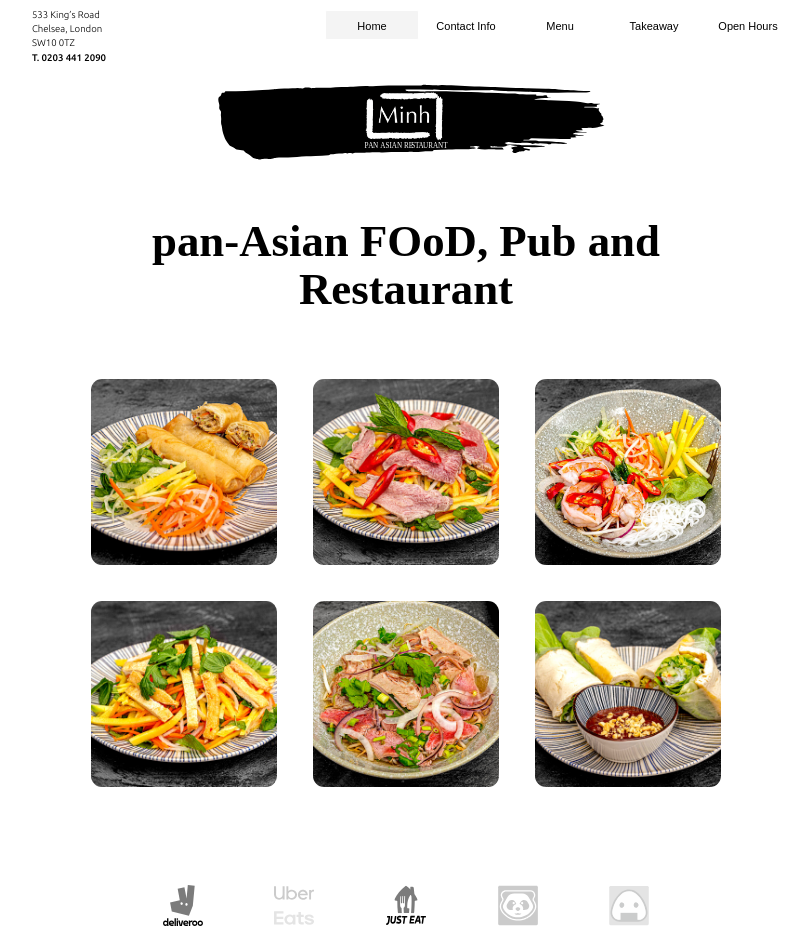
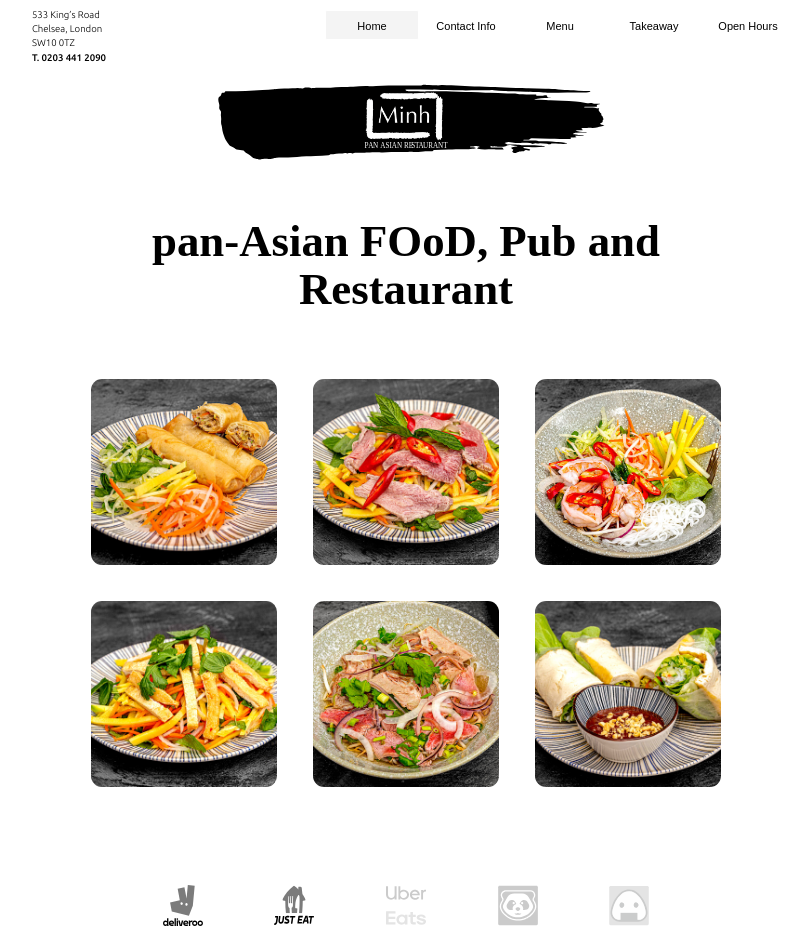
Before and after one commit to bacc0/minh, a Next.js app in the folder y/: page / in a window 1280 px wide. Shown: the top 952 px of the page, without its empty margins (234-1043 px from the left). Built offline with nearby package versions, Linux system fonts and the light colour scheme; a web font is replaced by a local one.

Commit message:
position change

```diff
--- a/y/comps/DeliveryLinks.js
+++ b/y/comps/DeliveryLinks.js
@@ -10,16 +10,16 @@ const DeliveryLinks = () => {
                "link": 'https://deliveroo.co.uk/menu/london/chelsea/minh?utm_campaign=organic&utm_medium=referrer&utm_source=menu_share'
           },
           {
+               "src": './iconsDelivery/just-eat.svg',
+               "alt": 'just eat icon',
+               "link": 'https://www.just-eat.co.uk/restaurants-minh-west-brompton/menu'
+          },
+          {
                "src": './iconsDelivery/uber.svg',
                "alt": 'uber icon',
                "link": ''
           },
-          {
-               "src": './iconsDelivery/just-eat.svg',
-               "alt": 'just eat icon',
-               "link": 'https://www.just-eat.co.uk/restaurants-minh-west-brompton/menu'
-          }
-          ,
+
           {
                "src": './iconsDelivery/panda.svg',
                "alt": 'panda icon',
```
